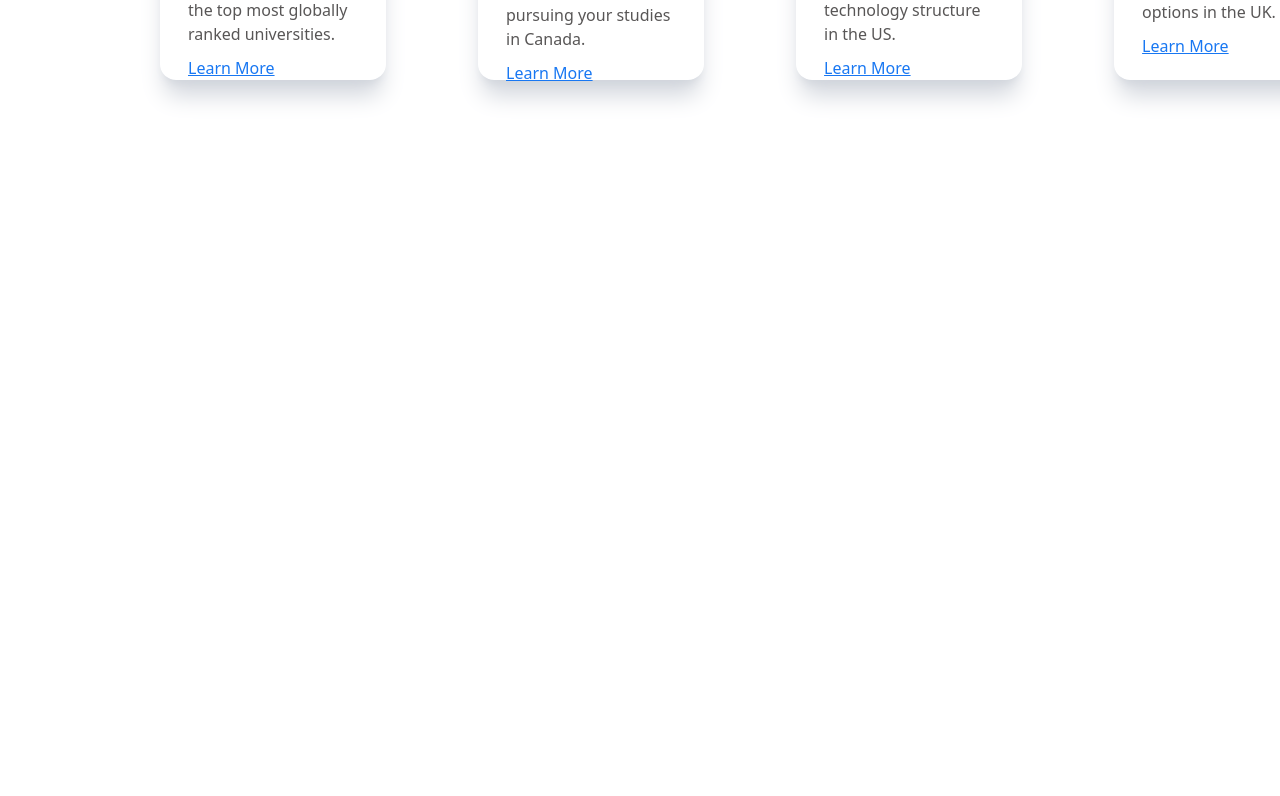
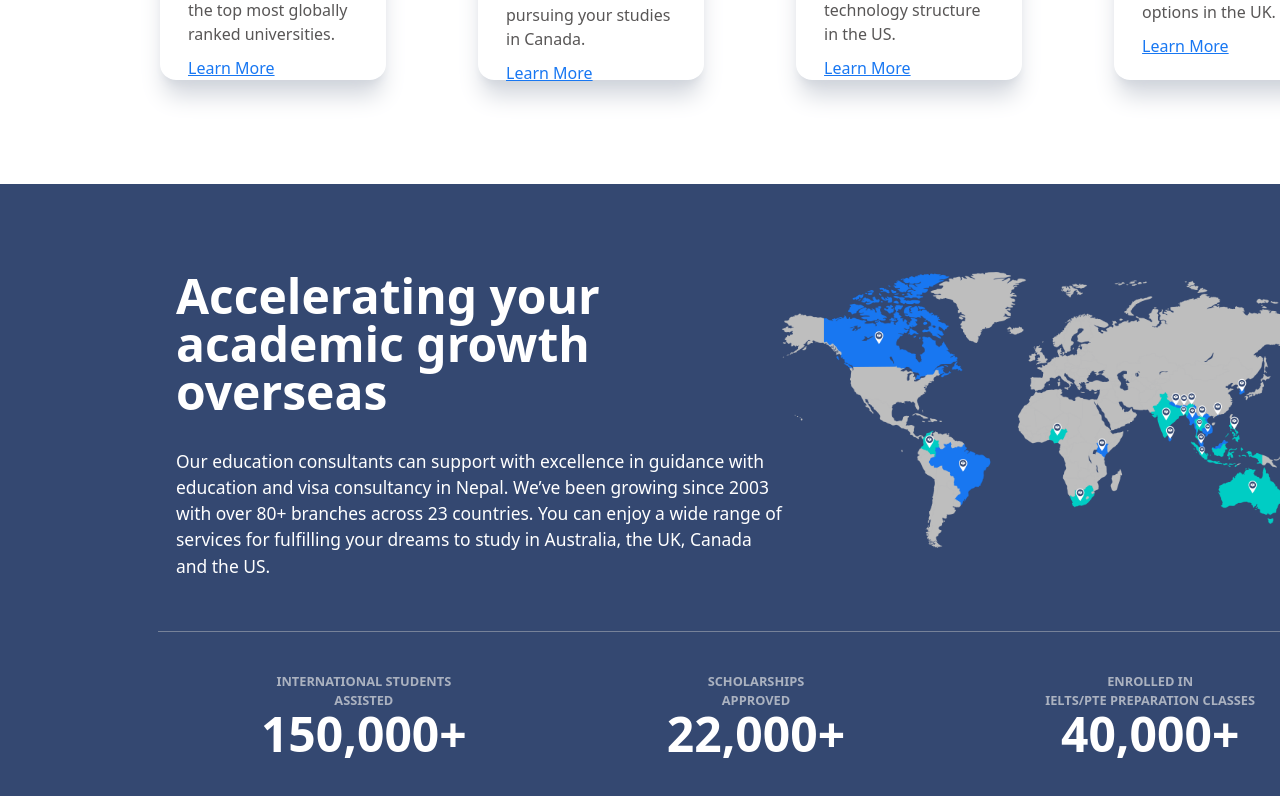
Before and after one commit to subedi1680/Expert-Education-Copy, a React (Vite) app: page / in a window 1280 px wide. Shown: the part 1522-2318 px from the top of the page. Before the commit the page ends 1706 px from the top, so only its background shows below. Built offline with nearby package versions, Linux system fonts and the light colour scheme.

Commit message:
Global branches done

```diff
--- a/src/pages/Home.jsx
+++ b/src/pages/Home.jsx
@@ -10,6 +10,7 @@ import Australia_flag from "../assets/au.svg";
 import Canada_flag from "../assets/ca.svg";
 import USA_flag from "../assets/us.svg";
 import UK_flag from "../assets/gb.svg";
+import Global_branches from "../assets/EEVS-Global-Branches-Map.png";
 
 function Home() {
   return (
@@ -184,11 +185,16 @@ function Home() {
               Widen your career scope by studying in Australia in some of the
               top most globally ranked universities.
             </p>
-              <p className="mt-2.5 mx-7 text-[#1877F2] underline hover:text-[#3e5b95] cursor-pointer">Learn More</p>
+            <p className="mt-2.5 mx-7 text-[#1877F2] underline hover:text-[#3e5b95] cursor-pointer">
+              Learn More
+            </p>
           </div>
           {/* Canada */}
           <div className="flex flex-col shadow-gray-300 shadow-xl w-[92.5vw] md:w-[17.65vw] h-108 md:rounded-2xl rounded-xl">
-              <img src={Canada_abroad} className="w-[92.5vw] h-60 md:w-80 md:h-45 rounded-t-xl"></img>
+            <img
+              src={Canada_abroad}
+              className="w-[92.5vw] h-60 md:w-80 md:h-45 rounded-t-xl"
+            ></img>
             <img
               src={Canada_flag}
               className="absolute w-15   h-15 object-cover rounded-full border-5 border-white mt-48 ml-68 md:mt-33 md:ml-45  shadow-gray-300 shadow-sm"
@@ -197,13 +203,19 @@ function Home() {
               Study in Canada
             </p>
             <p className="text-[#585656] font-2 mt-2 md:mt-3 mx-7">
-                Enjoy quality education and an affordable fee structure while pursuing your studies in Canada.
+              Enjoy quality education and an affordable fee structure while
+              pursuing your studies in Canada.
             </p>
-              <p className="mt-2.5 mx-7 text-[#1877F2] underline hover:text-[#3e5b95] cursor-pointer">Learn More</p>
+            <p className="mt-2.5 mx-7 text-[#1877F2] underline hover:text-[#3e5b95] cursor-pointer">
+              Learn More
+            </p>
           </div>
           {/* USA */}
           <div className="flex flex-col shadow-gray-300 shadow-xl w-[92.5vw] md:w-[17.65vw] h-108 md:rounded-2xl rounded-xl">
-              <img src={USA_abroad} className="w-[92.5vw] h-60 md:w-80 md:h-45 rounded-t-xl"></img>
+            <img
+              src={USA_abroad}
+              className="w-[92.5vw] h-60 md:w-80 md:h-45 rounded-t-xl"
+            ></img>
             <img
               src={USA_flag}
               className="absolute w-15   h-15 object-cover rounded-full border-5 border-white mt-48 ml-68 md:mt-33 md:ml-45  shadow-gray-300 shadow-sm"
@@ -212,13 +224,19 @@ function Home() {
               Study in USA
             </p>
             <p className="text-[#585656] font-2 mt-2 md:mt-3 mx-7">
-                Experience academic excellence with the world’s most advanced internet and technology structure in the US.
+              Experience academic excellence with the world’s most advanced
+              internet and technology structure in the US.
             </p>
-              <p className="mt-2.5 mx-7 text-[#1877F2] underline hover:text-[#3e5b95] cursor-pointer">Learn More</p>
+            <p className="mt-2.5 mx-7 text-[#1877F2] underline hover:text-[#3e5b95] cursor-pointer">
+              Learn More
+            </p>
           </div>
           {/* UK */}
           <div className="flex flex-col shadow-gray-300 shadow-xl w-[92.5vw] md:w-[17.65vw] h-108 md:rounded-2xl rounded-xl">
-              <img src={UK_abroad} className="w-[92.5vw] h-60 md:w-80 md:h-45 rounded-t-xl"></img>
+            <img
+              src={UK_abroad}
+              className="w-[92.5vw] h-60 md:w-80 md:h-45 rounded-t-xl"
+            ></img>
             <img
               src={UK_flag}
               className="absolute w-15   h-15 object-cover rounded-full border-5 border-white mt-48 ml-68 md:mt-33 md:ml-45  shadow-gray-300 shadow-sm"
@@ -227,9 +245,47 @@ function Home() {
               Study in UK
             </p>
             <p className="text-[#585656] font-2 mt-2 md:mt-3 mx-7">
-                Plenty of research facilities and even more opportunities to explore your career options in the UK.
+              Plenty of research facilities and even more opportunities to
+              explore your career options in the UK.
             </p>
-              <p className="mt-2.5 mx-7 text-[#1877F2] underline hover:text-[#3e5b95] cursor-pointer">Learn More</p>
+            <p className="mt-2.5 mx-7 text-[#1877F2] underline hover:text-[#3e5b95] cursor-pointer">
+              Learn More
+            </p>
+          </div>
+        </div>
+      </div>
+      {/* world map section */}
+      <div className="bg-[#344871] text-white">
+        <div className="flex flex-col h-[94vh] w-295 mx-42 items-center">
+          <div className="flex flex-row mt-20 p-2 mb-11">
+            <div className="flex flex-col">
+              <div className="text-5xl font-bold">Accelerating your academic growth overseas</div>
+              <div className="mt-8 text-[1.09em]">
+                Our education consultants can support with excellence in
+                guidance with education and visa consultancy in Nepal. We’ve
+                been growing since 2003 with over 80+ branches across 23
+                countries. You can enjoy a wide range of services for fulfilling
+                your dreams to study in Australia, the UK, Canada and the US.
+              </div>
+            </div>
+            <div>
+              <img src={Global_branches} className="w-570  h-280.04"></img>
+            </div>
+          </div>
+          <hr className="border-[#768299] w-300"></hr>
+          <div className="flex flex-row justify-between gap-x-50 mt-10">
+            <div className="flex flex-col items-center">
+              <p className="text-[#abb2c0] font-semibold text-[0.8em]">INTERNATIONAL STUDENTS</p><p className="text-[#abb2c0] font-semibold text-[0.8em]">ASSISTED</p>
+              <p className="text-5xl font-bold">150,000+</p>
+            </div>
+            <div className="flex flex-col items-center">
+              <p className="text-[#abb2c0] font-semibold text-[0.8em]">SCHOLARSHIPS </p><p className="text-[#abb2c0] font-semibold text-[0.8em]"> APPROVED</p>
+              <p className="text-5xl font-bold">22,000+</p>
+            </div>
+            <div className="flex flex-col items-center">
+              <p className="text-[#abb2c0] font-semibold text-[0.8em]">ENROLLED IN</p><p className="text-[#abb2c0] font-semibold text-[0.8em]"> IELTS/PTE PREPARATION CLASSES</p>
+              <p className="text-5xl font-bold">40,000+</p>
+            </div>
           </div>
         </div>
       </div>
```
Lines whose indentation alone changed are shown as unchanged.
